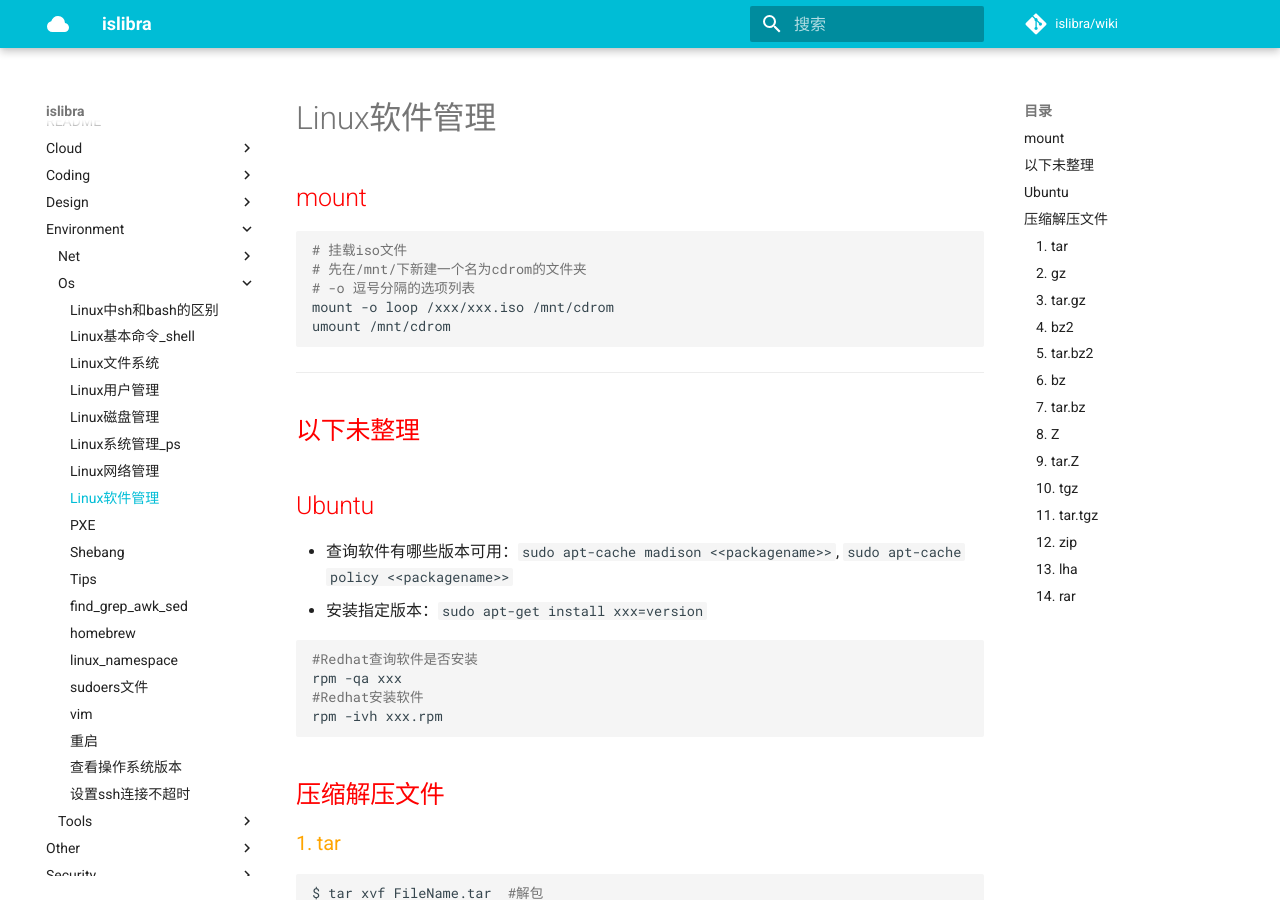
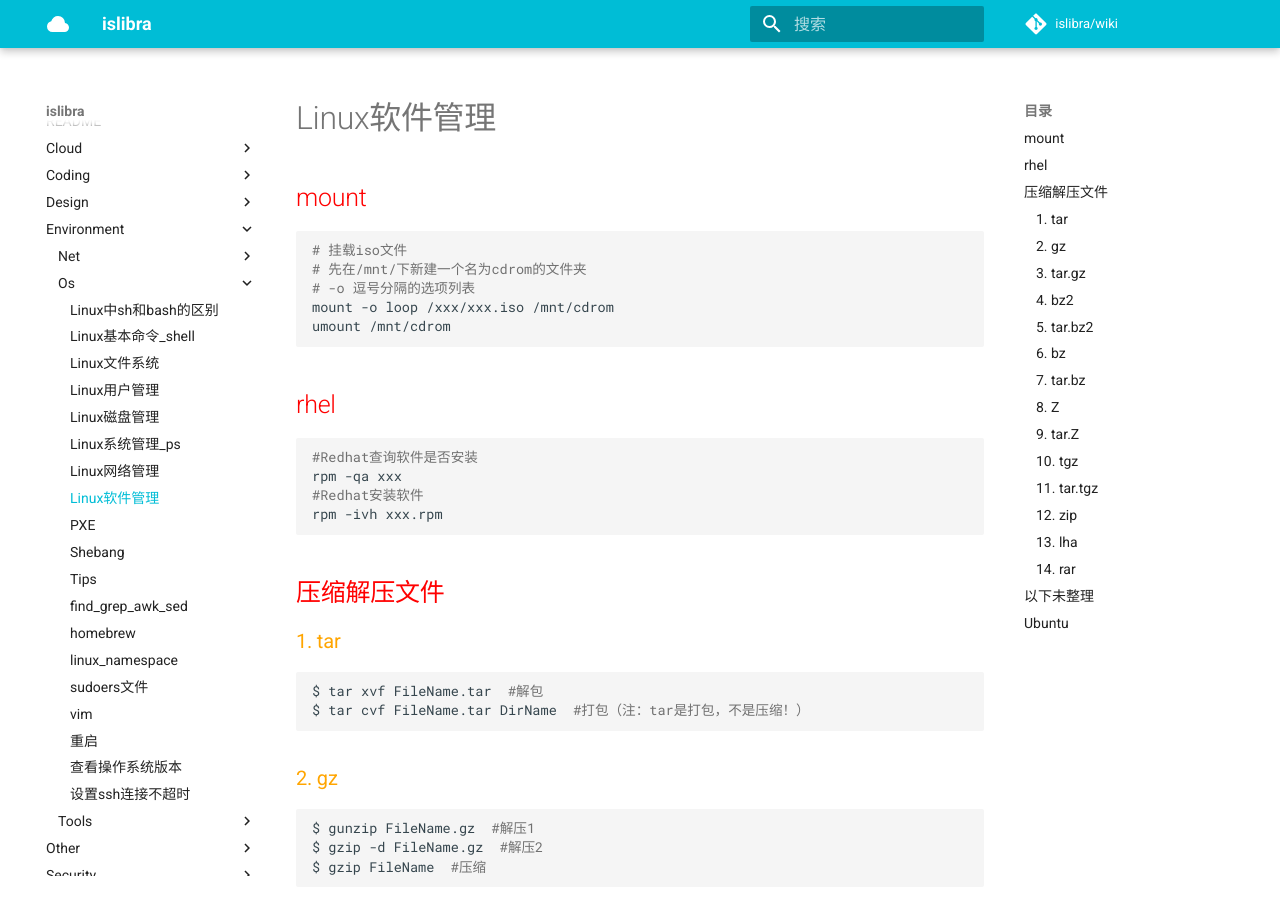
Before and after one commit to islibra/wiki, an MkDocs documentation site: the page built from docs/environment/os/Linux软件管理.md, in a window 1280 px wide and 900 px high. Built offline with MkDocs 1.6.1 and Material for MkDocs 9.7.7, drawn with Linux system fonts in a browser that asks for light colours; comment, search, counter and statistics services are not loaded; some of the changed text lies outside the part shown.

Commit message:
Update Linux软件管理.md

````diff
--- a/docs/environment/os/Linux软件管理.md
+++ b/docs/environment/os/Linux软件管理.md
@@ -10,15 +10,8 @@ mount -o loop /xxx/xxx.iso /mnt/cdrom
 umount /mnt/cdrom
 ```
 
----
-以下未整理
----
 
-
-## Ubuntu
-
-- 查询软件有哪些版本可用：`sudo apt-cache madison <<packagename>>`, `sudo apt-cache policy <<packagename>>`
-- 安装指定版本：`sudo apt-get install xxx=version`
+## rhel
 
 ```bash
 #Redhat查询软件是否安装
@@ -26,6 +19,7 @@ rpm -qa xxx
 #Redhat安装软件
 rpm -ivh xxx.rpm
 ```
+
 
 ## 压缩解压文件
 
````
Also changed, not shown: other parts of docs/environment/os/Linux软件管理.md (+10 -0 lines).
